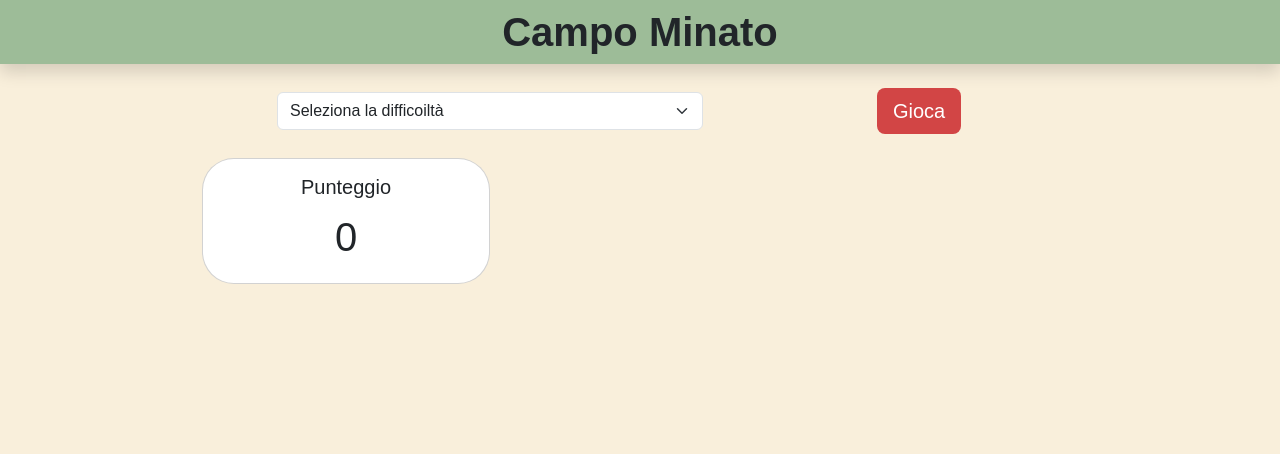
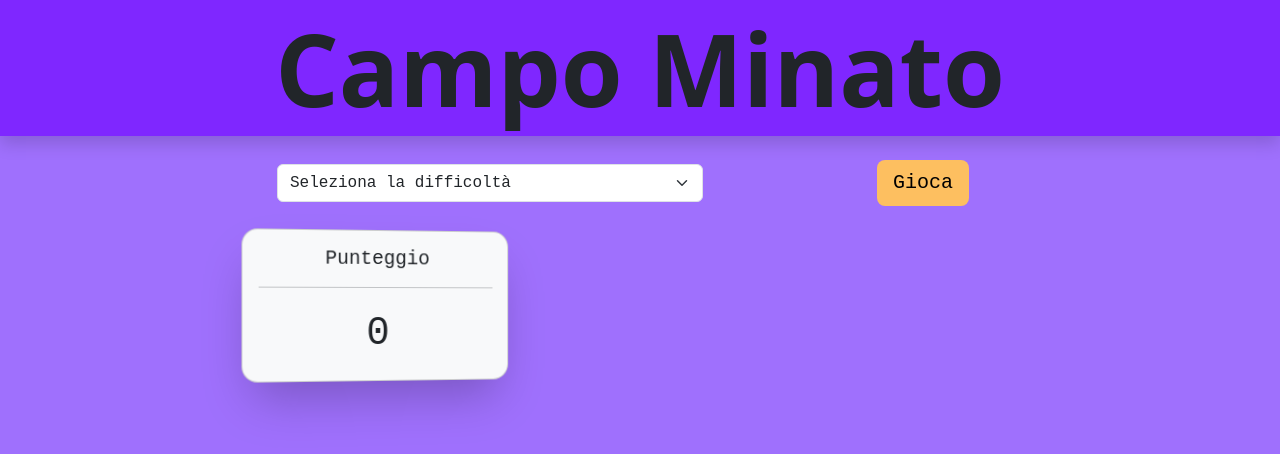
Before and after one commit to albertotaddeucci/js-campominato-dom, a plain HTML site: page index.html in a window 1280 px wide. Drawn offline with nearby package versions, Linux system fonts and the light colour scheme; a web font is replaced by a local one.

Commit message:
es.completato

```diff
--- a/index.html
+++ b/index.html
@@ -10,6 +10,10 @@
 
     <!-- ------------------------------ My style ------------------------------- -->
     <link rel="stylesheet" href="style.css">
+
+    <link rel="preconnect" href="https://fonts.googleapis.com">
+<link rel="preconnect" href="https://fonts.gstatic.com" crossorigin>
+<link href="https://fonts.googleapis.com/css2?family=Nabla&family=Sixtyfour&display=swap" rel="stylesheet">
 
 </head>
 <body>
@@ -26,25 +30,26 @@
             <div class="col-6">
 
                 <select class="form-select" id="select" >
-                    <option selected>Seleziona la difficoiltà</option>
-                    <option value="1" id="option1">Difficoltà 1</option>
-                    <option value="2" id="option2">Difficoltà 2</option>
-                    <option value="3" id="option3">Difficoltà 3</option>
+                    <option selected>Seleziona la difficoltà</option>
+                    <option value="1" id="option1">Facile</option>
+                    <option value="2" id="option2">Medio</option>
+                    <option value="3" id="option3">Difficile</option>
                 </select>
 
             </div>
             <div class="col-2">
-                <button id="button-play" type="button" class="btn btn-primary btn-lg border-0 my_btn_color">Gioca</button>
+                <button id="button-play" type="button" class="btn btn-primary btn-lg border-0 my_btn_color text-black ">Gioca</button>
 
 
             </div>
         </div>
-        <div class="row my-4 align-items-center">
+        <div class="row my-4 align-items-center justify-content-around ">
 
-            <div class="col-6" >
-                <div class="card rounded-5" style="width: 18rem;">
-                    <div class="card-body  text-center">
+            <div class="col-4">
+                <div class="card rounded-4 bg-body-tertiary my_card" >
+                    <div class="card-body  text-center ">
                       <h5 class="card-title">Punteggio</h5>
+                      <hr>
                       <p class="card-text fs-1" id="points">0</p>
 
                     </div>
@@ -56,7 +61,7 @@
             </div>
         </div>
 
-        <div id="grid" class="d-flex flex-wrap position-relative  ">
+        <div id="grid" class="flex-wrap position-relative" style="display: none;">
 
 
         </div>
--- a/script.js
+++ b/script.js
@@ -16,6 +16,7 @@ buttonPlay.addEventListener("click",function(){
     gridElement.innerText = ""
     document.getElementById("points").innerText = "0"
     gridElement.classList.remove("disabled");
+    gridElement.style.display = "flex";
 
 
 
--- a/style.css
+++ b/style.css
@@ -7,7 +7,23 @@
 
 body {
     font-family: sans-serif;
-    background-color: #F9EFDB;
+    background-color: #9F70FD;
+
+}
+
+h1{
+    font-family: 'Nabla', system-ui;
+    font-size: 100px;
+}
+
+@media screen and (max-width: 768px){
+    h1{
+        font-size: 50px;
+    }
+}
+
+*:not(h1){
+    font-family: 'Space Mono', monospace;
 
 }
 
@@ -15,7 +31,23 @@ body {
     max-width: 900px;
 }
 
+#grid{
+    box-shadow: rgba(50, 50, 93, 0.25) 0px 13px 27px -5px, rgba(0, 0, 0, 0.3) 0px 8px 16px -8px;
+}
 
+
+.my_card{
+    transform: perspective(1500px) rotateY(15deg);
+    border-radius: 1rem;
+    box-shadow: rgba(0, 0, 0, 0.25) 0px 25px 50px -12px;
+    transition: transform 1s ease 0s;
+
+}
+
+.my_card:hover{
+    transform: perspective(3000px) rotateY(5deg);
+
+}
 .square{
     display: flex;
     justify-content: center;
@@ -24,23 +56,26 @@ body {
 
     font-size: 1.3em;
     font-weight: bold;
-    background-color: #9DBC98;
+    background-color: #FDBF60;
+
+
 }
 
 .square.active {
-    background-color: #638889;
+    background-color: #FF8911;
 }
 
 .my_background{
-    background-color: #9DBC98 ;
+    background-color: #7F27FF ;
 }
 
 .my_btn_color{
-    background-color:  #D24545 ;
+    background-color:  #FDBF60 ;
+
 }
 
 .btn:hover{
-    background-color:  #972525 ;
+    background-color:  #FF8911 ;
 }
 
 .disabled{
@@ -49,4 +84,7 @@ body {
 
 .bomb{
     background-color: red;
+    transition: 0.5s;
+    box-shadow: rgba(50, 50, 93, 0.25) 0px 30px 60px -12px inset, rgba(0, 0, 0, 0.3) 0px 18px 36px -18px inset;
+
 }
```
